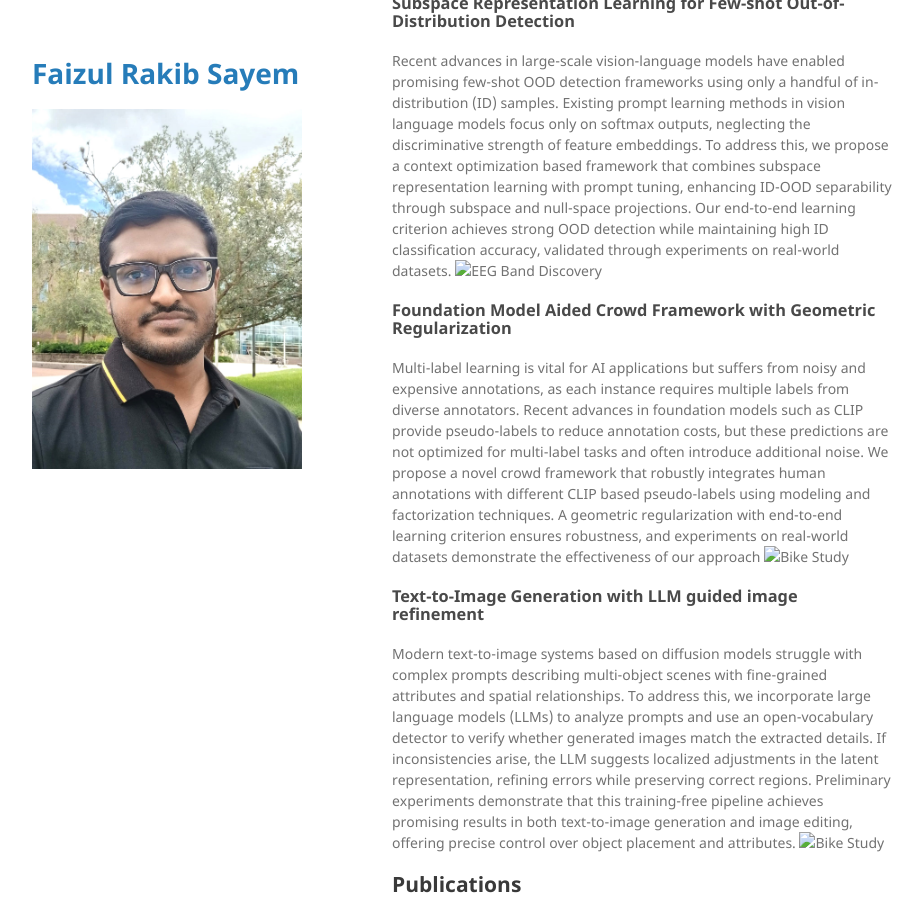
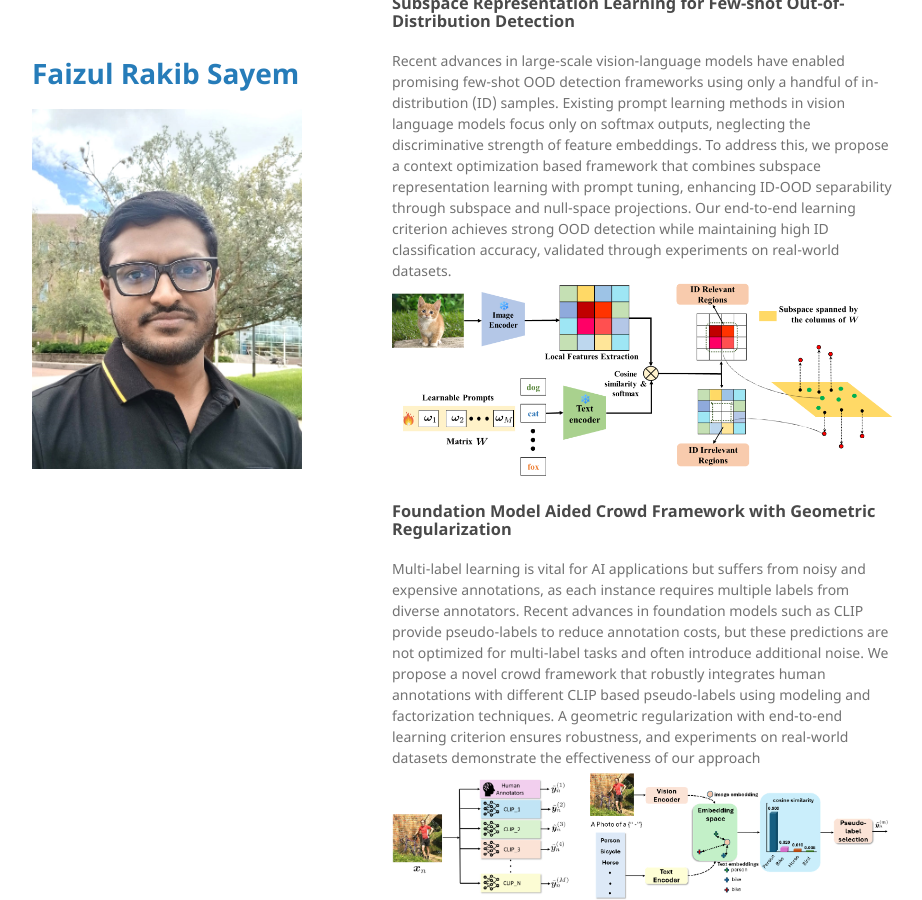
Before and after one commit to Sayem13003/Sayem, a Jekyll site: the page built from index.md, in a window 1280 px wide and 900 px high, scrolled down 898 px. Shown: the whole window, without its empty margins (178-1100 px from the left). Built offline with Jekyll 4.4.1, drawn with Linux system fonts in a browser that asks for light colours; our own code applies the rules of GitHub Pages for plain Markdown files; the repository's description, which GitHub fills in, is left out.

Commit message:
Update index.md

```diff
--- a/index.md
+++ b/index.md
@@ -25,14 +25,14 @@
 
 
 Recent advances in large-scale vision-language models have enabled promising few-shot OOD detection frameworks using only a handful of in-distribution (ID) samples. Existing prompt learning methods in vision language models focus only on softmax outputs, neglecting the discriminative strength of feature embeddings. To address this, we propose a context optimization based framework that combines subspace representation learning with prompt tuning, enhancing ID-OOD separability through subspace and null-space projections. Our end-to-end learning criterion achieves strong OOD detection while maintaining high ID classification accuracy, validated through experiments on real-world datasets.
-![EEG Band Discovery](/assests/subcoop_v2.png)
+![EEG Band Discovery](/assets/img/subcoop_v2.png)
 
 ### Foundation Model Aided Crowd Framework with Geometric Regularization
 Multi-label learning is vital for AI applications but suffers from noisy and expensive annotations, as each instance requires multiple labels from diverse annotators. Recent advances in foundation models such as CLIP provide pseudo-labels to reduce annotation costs, but these predictions are not optimized for multi-label tasks and often introduce additional noise. We propose a novel crowd framework that robustly integrates human annotations with different CLIP based pseudo-labels using modeling and factorization techniques. A geometric regularization with end-to-end learning criterion ensures robustness, and experiments on real-world datasets demonstrate the effectiveness of our approach
-![Bike Study](/assests/new3.png)
+![Bike Study](/assets/img/new3.png)
 ### Text-to-Image Generation with LLM guided image refinement
 Modern text-to-image systems based on diffusion models struggle with complex prompts describing multi-object scenes with fine-grained attributes and spatial relationships. To address this, we incorporate large language models (LLMs) to analyze prompts and use an open-vocabulary detector to verify whether generated images match the extracted details. If inconsistencies arise, the LLM suggests localized adjustments in the latent representation, refining errors while preserving correct regions. Preliminary experiments demonstrate that this training-free pipeline achieves promising results in both text-to-image generation and image editing, offering precise control over object placement and attributes.
-![Bike Study](/assests/method.png)
+![Bike Study](/assets/img/method.png)
 
 
 ## Publications
```
